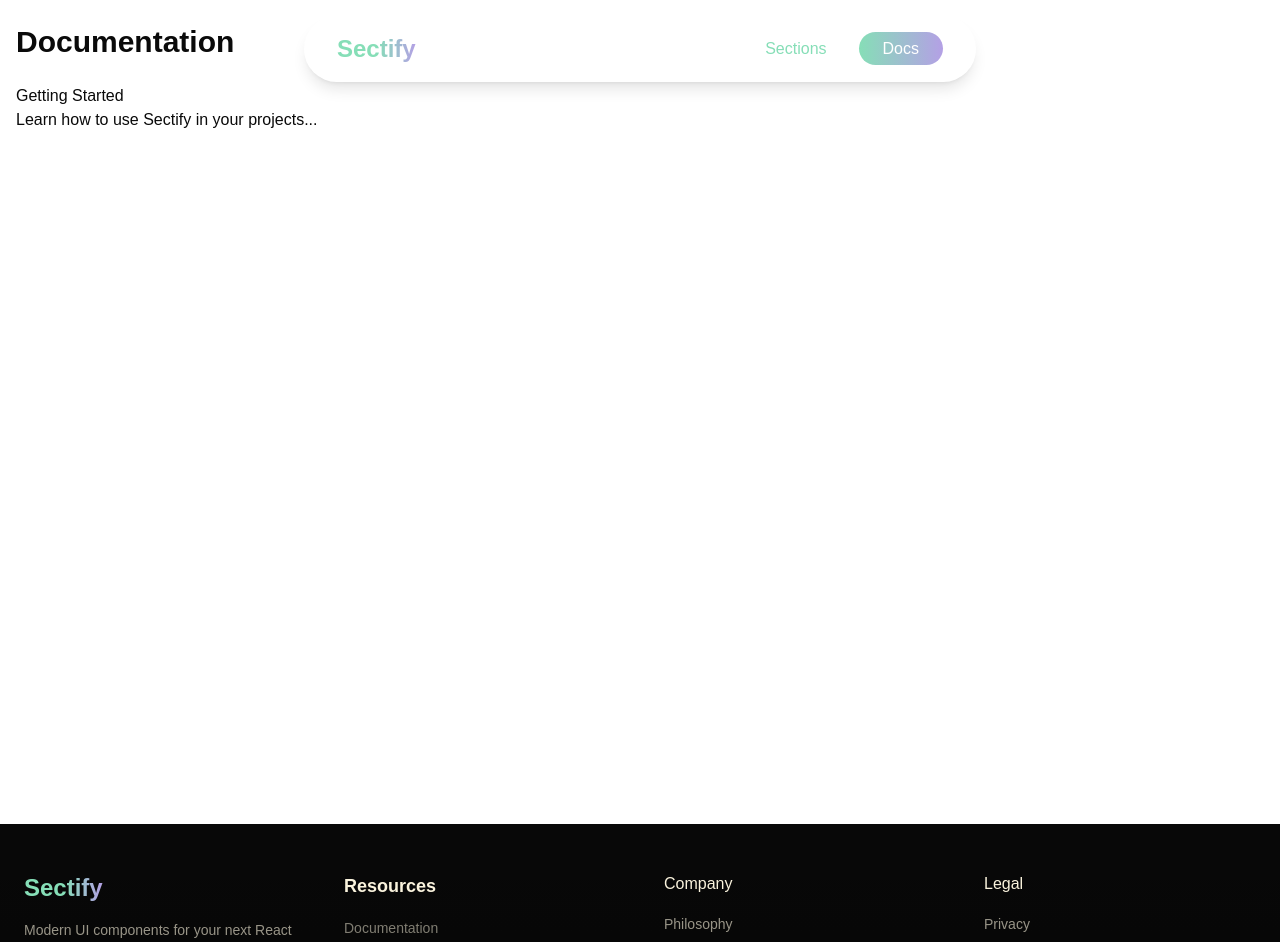
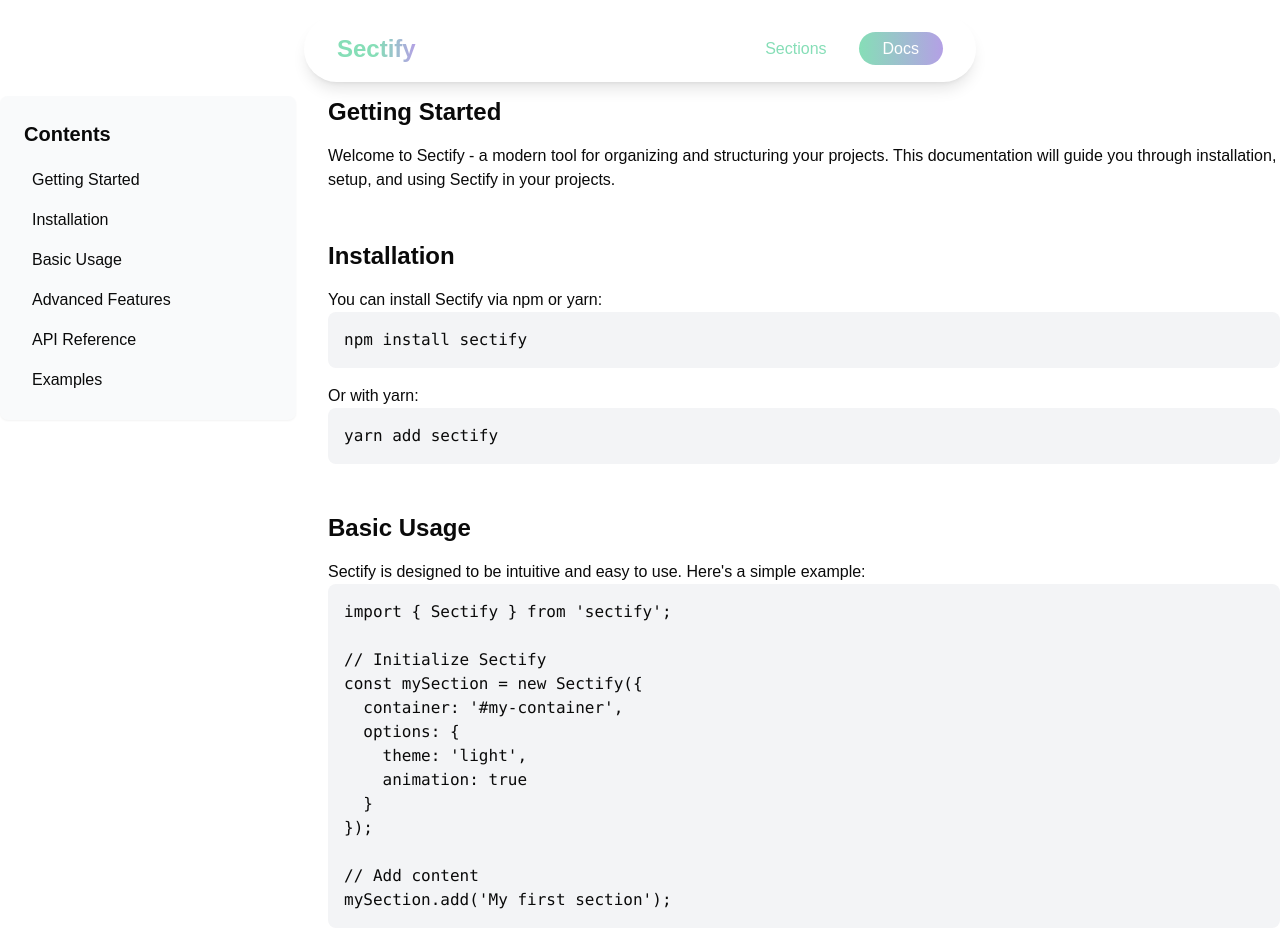
Before and after one commit to RubenGullborg/Sectify, a Next.js app: page /documentation in a window 1280 px wide. Shown: the top 942 px of the page. Built offline with nearby package versions, Linux system fonts and the light colour scheme; a web font is replaced by a local one.

Commit message:
Add basic building blocks for documentation

```diff
--- a/src/app/(routes)/documentation/page.tsx
+++ b/src/app/(routes)/documentation/page.tsx
@@ -1,11 +1,37 @@
+import GettingStarted from '@/components/documentation/GettingStarted';
+import Installation from '@/components/documentation/Installation';
+import BasicUsage from '@/components/documentation/BasicUsage';
+import AdvancedFeatures from '@/components/documentation/AdvancedFeatures';
+
 export default function DocumentationPage() {
-    return (
-      <div className="container mx-auto px-4 min-h-screen">
-        <h1 className="text-3xl font-bold my-6">Documentation</h1>
-        <div className="prose prose-lg">
-          <h2>Getting Started</h2>
-          <p>Learn how to use Sectify in your projects...</p>
+  return (
+    <div className="container min-h-screen pt-24">
+
+
+      <div className="grid grid-cols-1 md:grid-cols-4 gap-8">
+        {/* Sidebar Navigation */}
+        <div className="md:col-span-1 bg-gray-50 p-6 rounded-lg shadow-sm sticky top-24 h-fit">
+
+          <h3 className="text-xl font-semibold mb-4">Contents</h3>
+          <nav className="space-y-2">
+            <a href="#getting-started" className="block py-1 px-2 hover:bg-gray-200 rounded transition">Getting Started</a>
+            <a href="#installation" className="block py-1 px-2 hover:bg-gray-200 rounded transition">Installation</a>
+            <a href="#basic-usage" className="block py-1 px-2 hover:bg-gray-200 rounded transition">Basic Usage</a>
+            <a href="#advanced" className="block py-1 px-2 hover:bg-gray-200 rounded transition">Advanced Features</a>
+            <a href="#api-reference" className="block py-1 px-2 hover:bg-gray-200 rounded transition">API Reference</a>
+            <a href="#examples" className="block py-1 px-2 hover:bg-gray-200 rounded transition">Examples</a>
+          </nav>
+        </div>
+
+        {/* Main Content */}
+
+        <div className="md:col-span-3 prose prose-lg max-w-none">
+          <GettingStarted />
+          <Installation />
+          <BasicUsage />
+          <AdvancedFeatures />
         </div>
       </div>
-    );
-  }
+    </div>
+  );
+}
--- /dev/null
+++ b/src/components/documentation/AdvancedFeatures.tsx
@@ -0,0 +1,11 @@
+export default function AdvancedFeatures() {
+  return (
+    <section id="advanced" className="mb-12">
+      <h2 className="text-2xl font-bold mb-4">Advanced Features</h2>
+      <p>
+        Sectify offers a range of advanced features to customize your experience.
+        More information coming soon...
+      </p>
+    </section>
+  );
+}
--- /dev/null
+++ b/src/components/documentation/BasicUsage.tsx
@@ -0,0 +1,25 @@
+export default function BasicUsage() {
+  return (
+    <section id="basic-usage" className="mb-12">
+      <h2 className="text-2xl font-bold mb-4">Basic Usage</h2>
+      <p>
+        Sectify is designed to be intuitive and easy to use. Here's a simple example:
+      </p>
+      <pre className="bg-gray-100 p-4 rounded-lg">
+        <code>{`import { Sectify } from 'sectify';
+
+// Initialize Sectify
+const mySection = new Sectify({
+  container: '#my-container',
+  options: {
+    theme: 'light',
+    animation: true
+  }
+});
+
+// Add content
+mySection.add('My first section');`}</code>
+      </pre>
+    </section>
+  );
+}
--- /dev/null
+++ b/src/components/documentation/GettingStarted.tsx
@@ -0,0 +1,11 @@
+export default function GettingStarted() {
+  return (
+    <section id="getting-started" className="mb-12">
+      <h2 className="text-2xl font-bold mb-4">Getting Started</h2>
+      <p>
+        Welcome to Sectify - a modern tool for organizing and structuring your projects.
+        This documentation will guide you through installation, setup, and using Sectify in your projects.
+      </p>
+    </section>
+  );
+}
--- /dev/null
+++ b/src/components/documentation/Installation.tsx
@@ -0,0 +1,15 @@
+export default function Installation() {
+  return (
+    <section id="installation" className="mb-12">
+      <h2 className="text-2xl font-bold mb-4">Installation</h2>
+      <p>You can install Sectify via npm or yarn:</p>
+      <pre className="bg-gray-100 p-4 rounded-lg">
+        <code>npm install sectify</code>
+      </pre>
+      <p className="mt-4">Or with yarn:</p>
+      <pre className="bg-gray-100 p-4 rounded-lg">
+        <code>yarn add sectify</code>
+      </pre>
+    </section>
+  );
+}
```
